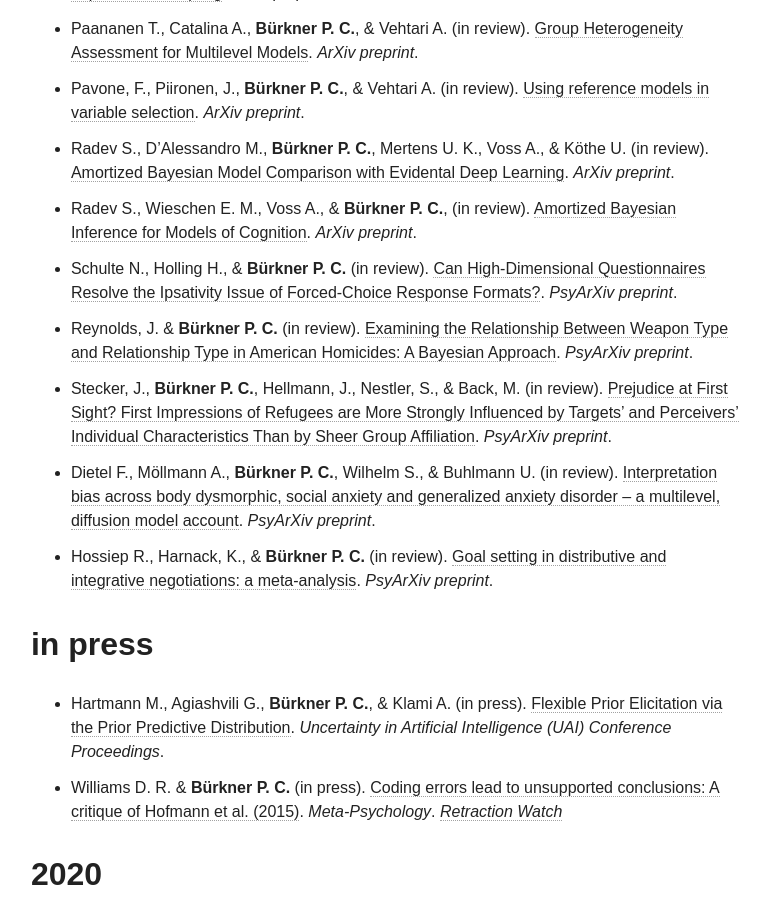
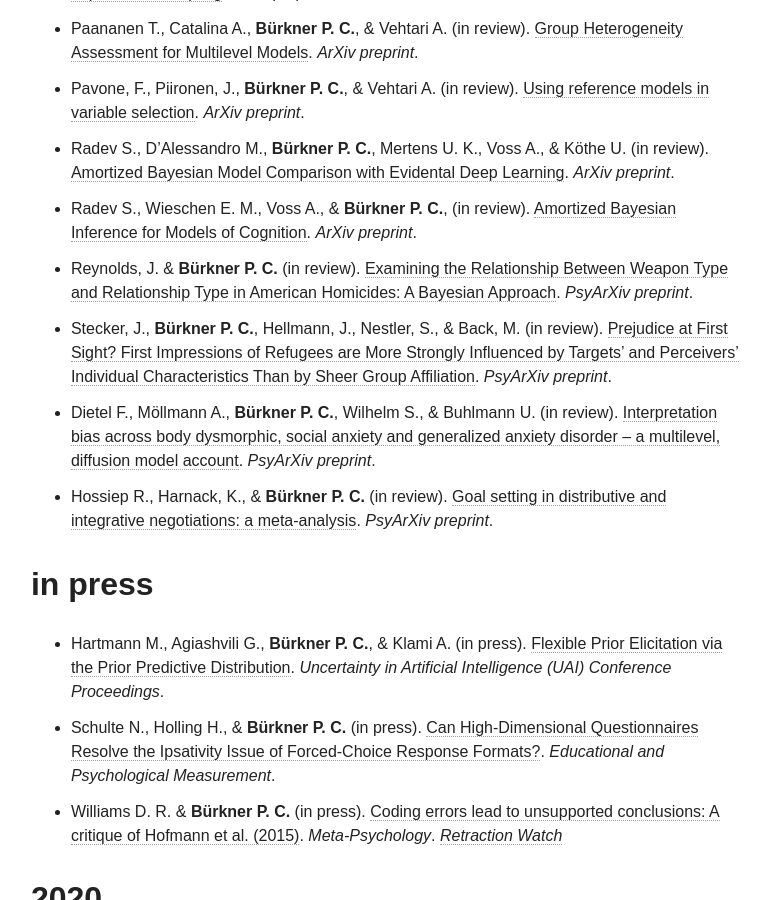
Before and after one commit to paul-buerkner/paul-buerkner.github.io, a Jekyll site: the page built from publications/index.md, in a window 1280 px wide and 900 px high, scrolled down 1061 px. Shown: the whole window, without its empty margins (255-1024 px from the left). Built offline with Jekyll 4.4.1, drawn with Linux system fonts in a browser that asks for light colours; nearby versions of some CDN libraries; some of the changed lines change nothing that is shown.

Commit message:
move paper to 'in press'

```diff
--- a/publications/index.md
+++ b/publications/index.md
@@ -16,7 +16,6 @@
 * Pavone, F., Piironen, J., **Bürkner P. C.**, & Vehtari A. (in review). [Using reference models in variable selection](https://arxiv.org/abs/2004.13118). *ArXiv preprint*.
 * Radev S., D’Alessandro M., **Bürkner P. C.**, Mertens U. K., Voss A., & Köthe U. (in review). [Amortized Bayesian Model Comparison with Evidental Deep Learning](https://arxiv.org/abs/2004.10629). *ArXiv preprint*.
 * Radev S., Wieschen E. M., Voss A., & **Bürkner P. C.**, (in review). [Amortized Bayesian Inference for Models of Cognition](https://arxiv.org/abs/2005.03899). *ArXiv preprint*.
-* Schulte N., Holling H., & **Bürkner P. C.** (in review). [Can High-Dimensional Questionnaires Resolve the Ipsativity Issue of Forced-Choice Response Formats?](https://psyarxiv.com/43uq8/). *PsyArXiv preprint*.
 * Reynolds, J. & **Bürkner P. C.** (in review). [Examining the Relationship Between Weapon Type and Relationship Type in American Homicides: A Bayesian Approach](https://psyarxiv.com/tf7je/). *PsyArXiv preprint*.
 * Stecker, J., **Bürkner P. C.**, Hellmann, J., Nestler, S., & Back, M. (in review). [Prejudice at First Sight? First Impressions of Refugees are More Strongly Influenced by Targets’ and Perceivers’ Individual Characteristics Than by Sheer Group Affiliation](https://psyarxiv.com/wt6kr). *PsyArXiv preprint*.
 * Dietel F., Möllmann A., **Bürkner P. C.**, Wilhelm S., & Buhlmann U. (in review). [Interpretation bias across body dysmorphic, social anxiety and generalized anxiety disorder – a multilevel, diffusion model account](https://psyarxiv.com/3hnpu/). *PsyArXiv preprint*.
@@ -25,6 +24,7 @@
 ## in press
 
 * Hartmann M., Agiashvili G., **Bürkner P. C.**, &  Klami A. (in press). [Flexible Prior Elicitation via the Prior Predictive Distribution](https://arxiv.org/abs/2002.09868). *Uncertainty in Artificial Intelligence (UAI) Conference Proceedings*.
+* Schulte N., Holling H., & **Bürkner P. C.** (in press). [Can High-Dimensional Questionnaires Resolve the Ipsativity Issue of Forced-Choice Response Formats?](https://psyarxiv.com/43uq8/). *Educational and Psychological Measurement*.
 * Williams D. R. & **Bürkner P. C.** (in press). [Coding errors lead to unsupported conclusions: A critique of Hofmann et al. (2015)](https://osf.io/preprints/psyarxiv/2jpdb/). *Meta-Psychology*. [*Retraction Watch*](http://retractionwatch.com/2016/10/04/oh-well-love-hormone-doesnt-reduce-psychiatric-symptoms-says-researchers-in-request-to-retract/)
 
 ## 2020
```
